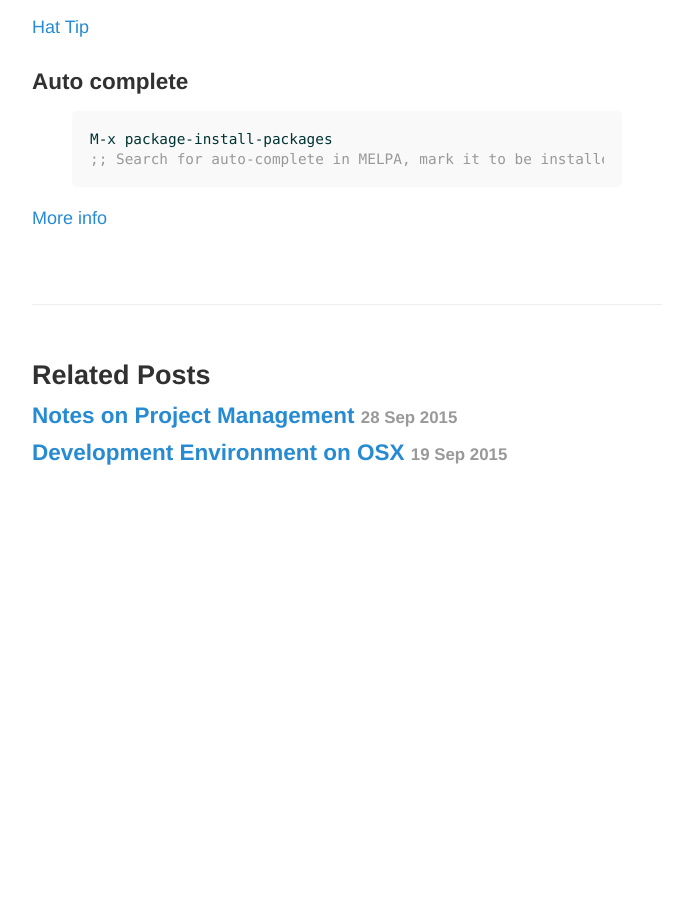
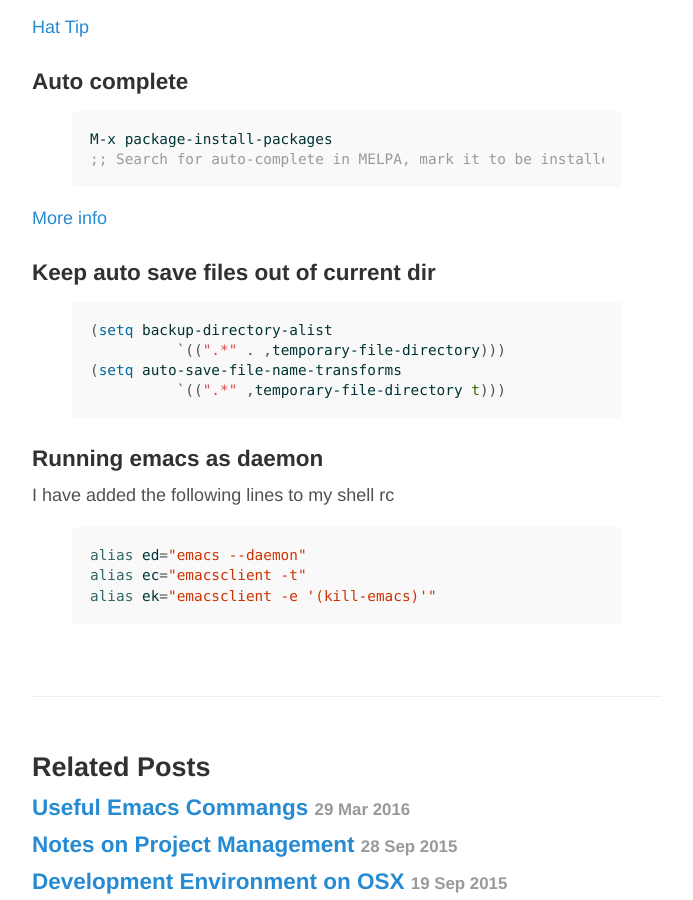
Before and after one commit to kgthegreat/kgthegreat.github.io, a Jekyll site: the page built from _posts/2015-09-20-towards-a-better-emacs.md, in a window 1280 px wide and 900 px high, scrolled down 1874 px. Shown: the whole window, without its empty margins (293-986 px from the left). Built offline with Jekyll 4.4.1, drawn with Linux system fonts in a browser that asks for light colours; before the commit the page ends 2431 px from its top, so only the background shows below that.

Commit message:
new posts. added more content

```diff
--- a/_layouts/default.html
+++ b/_layouts/default.html
@@ -11,7 +11,7 @@
           <a href="{{ site.baseurl }}/" title="Home">{{ site.title }}</a>
 	  <!--small style="float: right;margin-right: 5px;"><a href="resume/" title="About">Resume</a></small>
 	  <small style="float: right;margin-right: 5px;"><a href="contact/" title="About">Contact |</a></small-->
-          <small style="float: right;margin-right: 5px;"><a href="http://kumargaurav.co/about/" title="About">About</a></small>
+          <small style="float: right;margin-right: 5px;"><a href="http://kumargaurav.co/about" title="About">About</a></small>
         </h3>
       </header>
 
--- a/_posts/2015-09-20-towards-a-better-emacs.md
+++ b/_posts/2015-09-20-towards-a-better-emacs.md
@@ -93,3 +93,23 @@
 {% endhighlight %}
 
 <a href="http://auto-complete.org/doc/manual.html">More info</a>
+
+### Keep auto save files out of current dir
+
+{% highlight lisp %}
+(setq backup-directory-alist
+          `((".*" . ,temporary-file-directory)))
+(setq auto-save-file-name-transforms
+          `((".*" ,temporary-file-directory t)))
+{% endhighlight %}
+
+
+### Running emacs as daemon
+
+I have added the following lines to my shell rc
+
+{% highlight shell %}
+alias ed="emacs --daemon"
+alias ec="emacsclient -t"
+alias ek="emacsclient -e '(kill-emacs)'"
+{% endhighlight %}
```
Also changed, not shown: _posts/2015-09-19-dev-setup-osx.md (+13 -0 lines), _posts/2016-03-29-useful-emacs-commands.md (added, +20 -0 lines).
